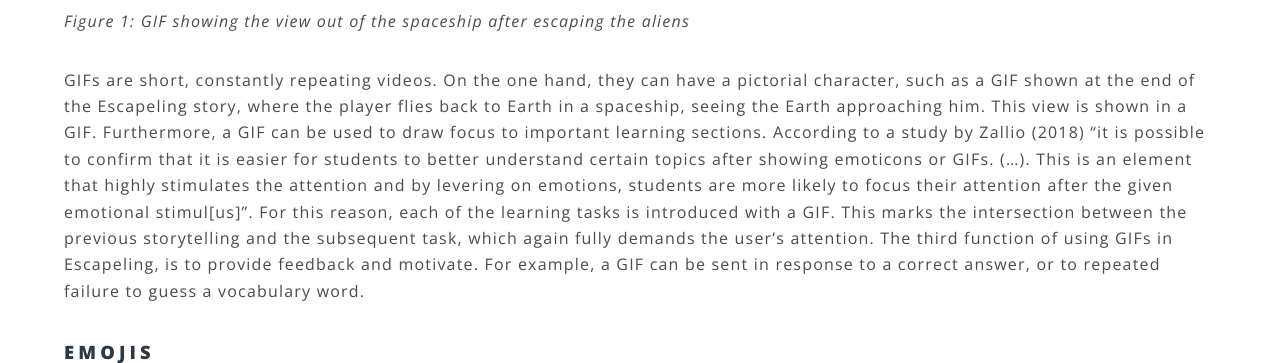
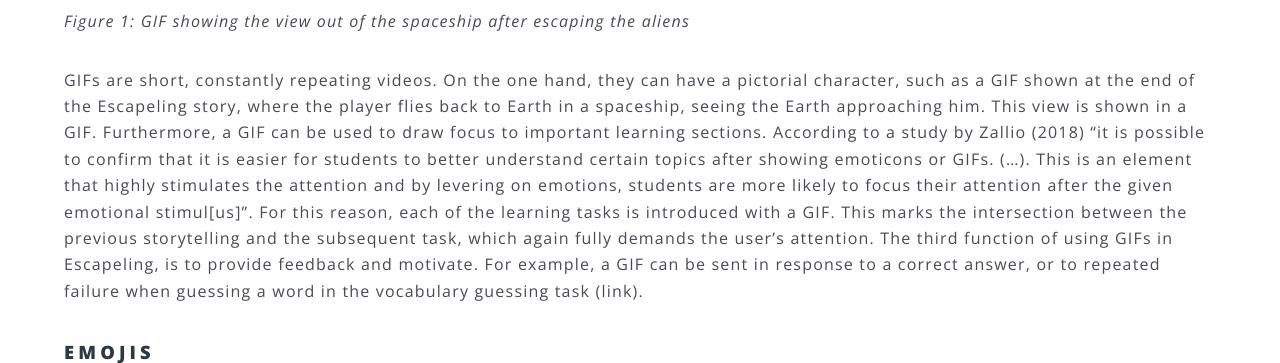
Before and after one commit to ALLUOS/ALLUOS.github.io, a Jekyll site: the page built from _posts/2021-01-02-visualizations.md, in a window 1280 px wide and 900 px high, scrolled down 1660 px, cut to the strip 191-554 px from the top of the window. Built offline with Jekyll 4.4.1, drawn with Linux system fonts in a browser that asks for light colours.

Commit message:
Update _posts/2021-01-02-visualizations.md
Co-authored-by: polina-tsvilodub <42241414+polina-tsvilodub@users.noreply.github.com>

```diff
--- a/_posts/2021-01-02-visualizations.md
+++ b/_posts/2021-01-02-visualizations.md
@@ -43,7 +43,7 @@ The selection of the type and manner of visualization elements was based on both
 
 GIFs are short, constantly repeating videos. On the one hand, they can have a pictorial character, such as a GIF shown at the end of the Escapeling story, where the player flies back to Earth in a spaceship, seeing the Earth approaching him. This view is shown in a GIF.
 Furthermore, a GIF can be used to draw focus to important learning sections. According to a study by Zallio (2018) "it is possible to confirm that it is easier for students to better understand certain topics after showing emoticons or GIFs. (...). This is an element that highly stimulates the attention and by levering on emotions, students are more likely to focus their attention after the given emotional stimul[us]". For this reason, each of the learning tasks is introduced with a GIF. This marks the intersection between the previous storytelling and the subsequent task, which again fully demands the user's attention.
-The third function of using GIFs in Escapeling, is to provide feedback and motivate. For example, a GIF can be sent in response to a correct answer, or to repeated failure to guess a vocabulary word.
+The third function of using GIFs in Escapeling, is to provide feedback and motivate. For example, a GIF can be sent in response to a correct answer, or to repeated failure when guessing a word in the vocabulary guessing task (link).
 
 ### Emojis
 
```
